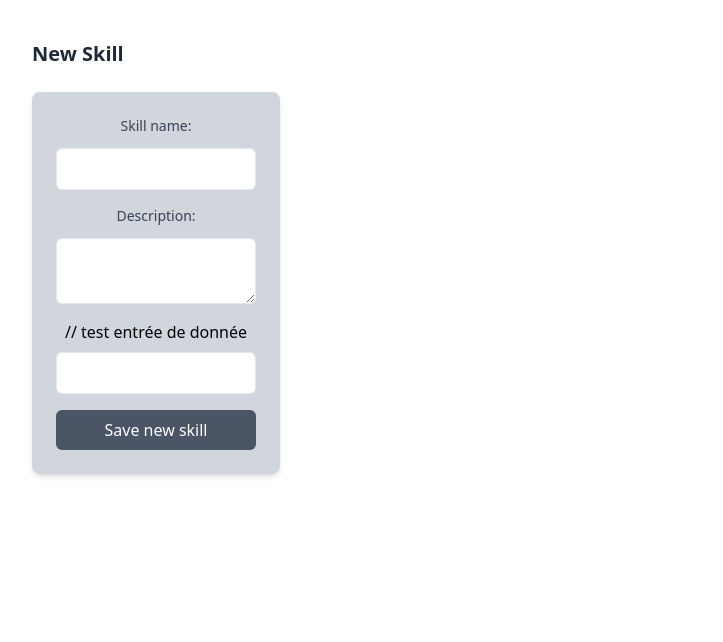
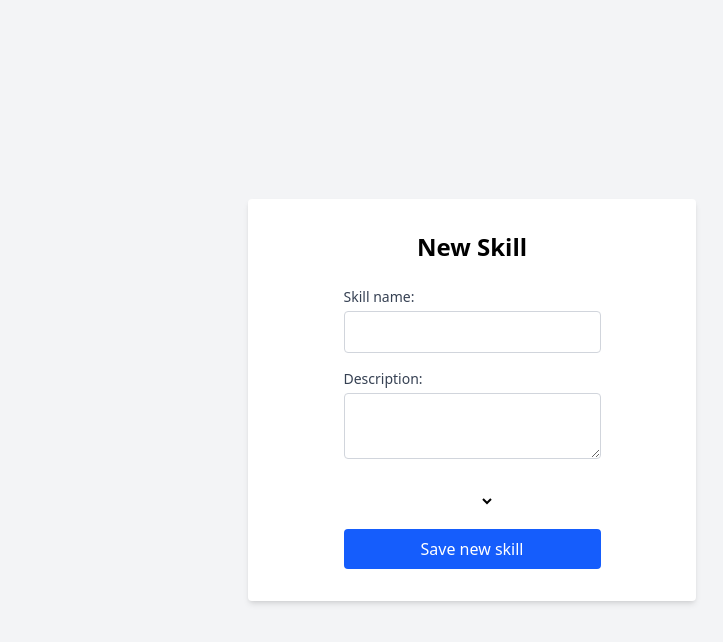
Before and after one commit to SAP250026DevenirDev/skill-up-front, an Angular app: page /newSkill in a window 1280 px wide. Shown: the top 642 px of the page, without its empty margins (168-891 px from the left). Built offline with nearby package versions, Linux system fonts and the light colour scheme.

Commit message:
feat: add jwt-decode and @types/jwt-decode, update new skill form layout

```diff
--- a/package.json
+++ b/package.json
@@ -29,8 +29,8 @@
     "@angular/forms": "^21.1.0",
     "@angular/platform-browser": "^21.1.0",
     "@angular/router": "^21.1.0",
+    "@tailwindcss/forms": "^0.5.11",
     "jwt-decode": "^4.0.0",
-    "@tailwindcss/forms": "^0.5.11",
     "rxjs": "~7.8.0",
     "tslib": "^2.3.0"
   },
@@ -39,6 +39,7 @@
     "@angular/cli": "^21.1.3",
     "@angular/compiler-cli": "^21.1.0",
     "@tailwindcss/postcss": "^4.1.12",
+    "@types/jwt-decode": "^2.2.1",
     "jsdom": "^27.1.0",
     "postcss": "^8.5.3",
     "tailwindcss": "^4.1.12",
--- a/src/app/features/layout/skill/new/new.css
+++ b/src/app/features/layout/skill/new/new.css
@@ -0,0 +1,5 @@
+:host {
+    display: block;
+    width: 100vw;
+    height: 100vh;
+}
--- a/src/app/features/layout/skill/new/new.html
+++ b/src/app/features/layout/skill/new/new.html
@@ -1,91 +1,32 @@
-<div class="max-w-md mx-auto pl-50 pt-10 rounded-lg">
-    <h1 class="text-xl font-bold mb-6 text-gray-800">New Skill</h1>
+<div class="flex items-center justify-center min-h-screen bg-gray-100">
+    <div class="bg-white p-8 rounded shadow-md w-full max-w-md">
+        <h1 class="text-2xl font-bold mb-6 text-center">New Skill</h1>
         <div class="flex flex-col items-center">
-        <form [formGroup]="newSkillForm" (ngSubmit)="onSubmitNewSkill()"
-                class="
-                mx-auto
-                p-6
-                bg-gray-300
-                rounded-lg
-                shadow-md"
-        >
-            <div class="flex flex-col items-center gap-2 mb-4">
+            <form [formGroup]="newSkillForm" (ngSubmit)="onSubmitNewSkill()">
+                <div class="mb-4">
                     <label for="name" class="block text-sm font-medium text-gray-700 mb-1">Skill name: </label>
                     <input type="text" id="name" formControlName="name"
-                    class="
-                        w-full
-                        px-3
-                        py-2
-                        border
-                        border-gray-200
-                        bg-white
-                        rounded-md
-                        focus:outline-none
-                        focus:ring-2
-                        focus:ring-blue-500
-                        focus:border-blue-500"
-                />
+                        class="w-full border border-gray-300 rounded px-3 py-2 focus:outline-none focus:ring-2 focus:ring-blue-500" />
                 </div>
-            <div class="flex flex-col items-center gap-2 mb-4">
+                <div class="mb-6">
                     <label for="desc" class="block text-sm font-medium text-gray-700 mb-1">Description: </label>
                     <textarea name="" id="desc" formControlName="description"
-                    class="
-                        w-full
-                        px-3
-                        py-2
-                        border
-                        border-gray-200
-                        bg-white
-                        rounded-md
-                        focus:outline-none
-                        focus:ring-2
-                        focus:ring-blue-500
-                        focus:border-blue-500">
+                        class="w-full border border-gray-300 rounded px-3 py-2 focus:outline-none focus:ring-2 focus:ring-blue-500">
                     </textarea>
                 </div>
-            <div class="flex flex-col items-center gap-2 mb-4">
-                // test entrée de donnée
-                <input type="text" id="name" formControlName="category"
-                    class="
-                        w-full
-                        px-3
-                        py-2
-                        border
-                        border-gray-200
-                        bg-white
-                        rounded-md
-                        focus:outline-none
-                        focus:ring-2
-                        focus:ring-blue-500
-                        focus:border-blue-500"
-                />
-                <!-- <select id="category" formControlName="category">
-                    <option value="0">Select category</option>
-                    <option value="1">Backend</option>
-                    <option value="2">Frontend</option>
-                    <option value="3">DevOps</option>
-                    <option value="4">Security</option>
-                    <option value="5">Soft Skills</option>
-                </select> -->
+                <div class="mb-4">
+                    <select id="category" formControlName="category">
+                        <option>Valeur par défaut</option>
+                    </select>
                 </div>
                 <div>
                     <button
-                    class="
-                        w-full
-                        bg-gray-600
-                        text-white
-                        py-2
-                        px-4
-                        rounded-md
-                        hover:bg-gray-200
-                        hover:text-gray-700
-                        focus:outline-none
-                        focus:ring-2
-                        focus:ring-blue-500
-                        focus:ring-offset-2">
+                        class="w-full bg-blue-600 text-white py-2
+      rounded hover:bg-blue-700 transition font-medium disabled:opacity-50 flex items-center justify-center gap-2">
                         Save new skill
                     </button>
                 </div>
             </form>
         </div>
     </div>
+</div>
--- a/src/app/features/layout/skill/new/new.ts
+++ b/src/app/features/layout/skill/new/new.ts
@@ -18,7 +18,7 @@ export class New {
       this.newSkillForm = this.fb.group({
         name: ['', Validators.required],
         description: [''],
-        category: ['', Validators.required]
+        category: ['', Validators.required],
       })
     }
 
```
Also changed, not shown: 1 other file (tests, documents, lock files or other folders). Lines whose indentation alone changed are shown as unchanged.
